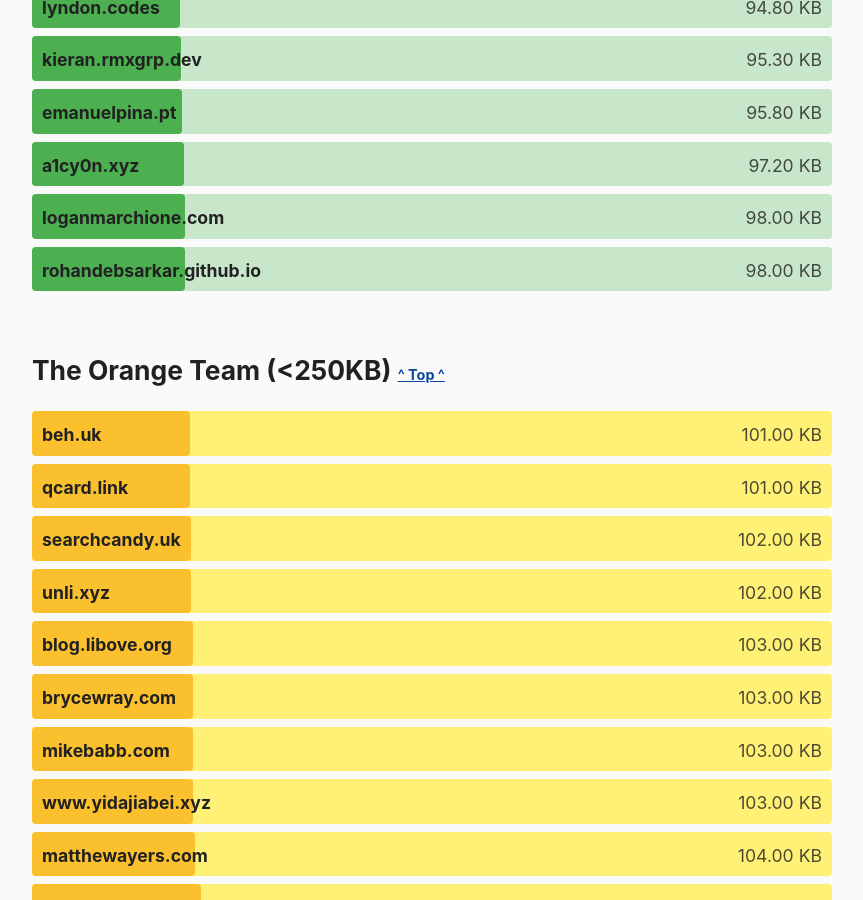
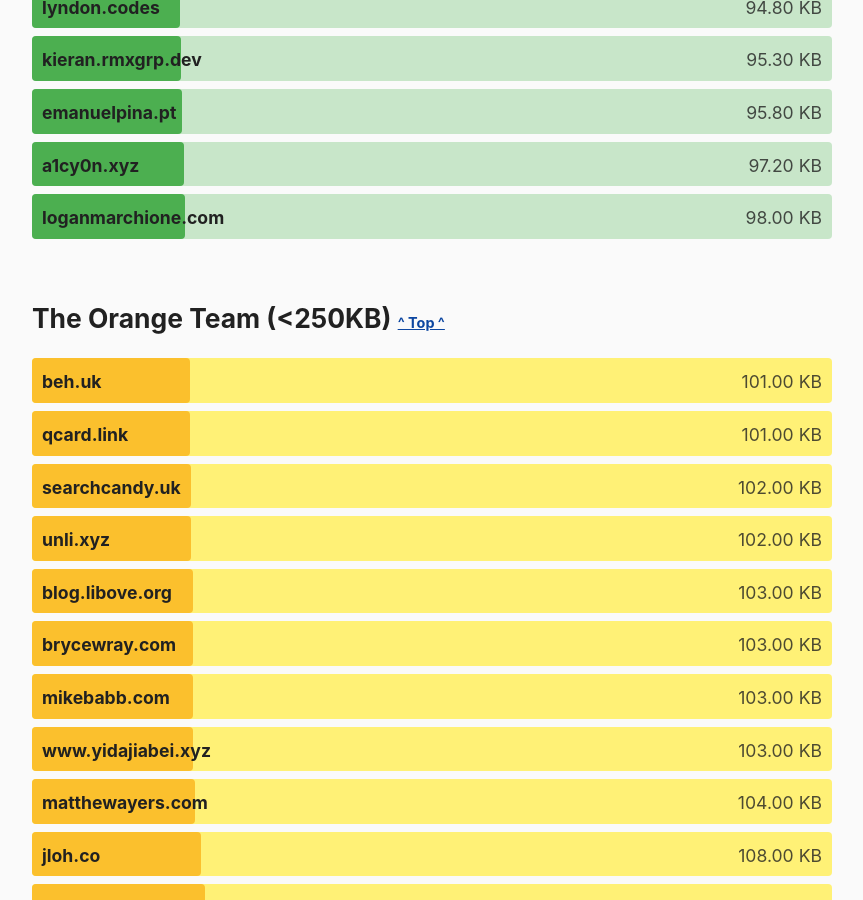
Before and after one commit to kevquirk/512kb.club, a Jekyll site: the page built from index.md, in a window 1280 px wide and 900 px high, scrolled down 17312 px. Shown: the whole window, without its empty margins (208-1071 px from the left). Built offline with Jekyll 4.4.1, drawn with Linux system fonts in a browser that asks for light colours; some of the changed text lies outside the part shown.

Commit message:
Update size for `rohandebsarkar.github.io`

```diff
--- a/_data/sites.yml
+++ b/_data/sites.yml
@@ -2020,7 +2020,7 @@
 
 - domain: rohandebsarkar.github.io
   url: https://rohandebsarkar.github.io/
-  size: 98
+  size: 392
   last_checked: 2022-10-28
 
 - domain: rohitfarmer.github.io
```
